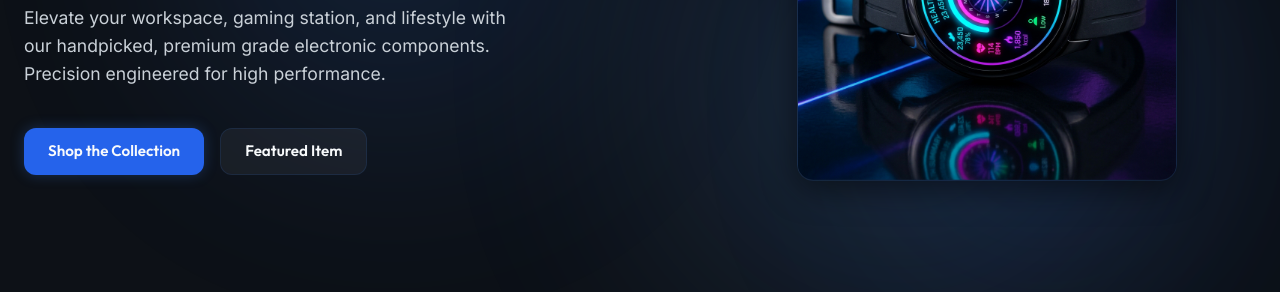
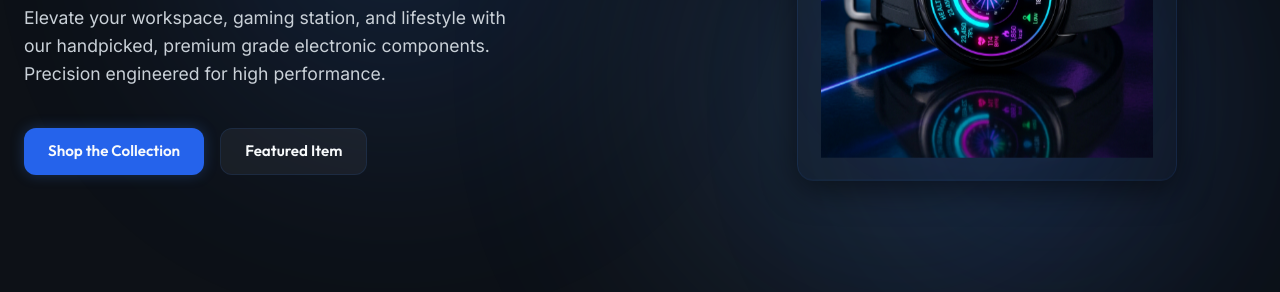
Before and after one commit to niharsarkhedi2610/electroflux, a website: page shop/frontend/index.html in a window 1280 px wide. Shown: the part 348-640 px from the top of the page. Drawn offline with Linux system fonts and the light colour scheme; no server answers.

Commit message:
fix: removed all scaling transforms from hero slide states to keep the image fixed in size

```diff
--- a/shop/frontend/css/style.css
+++ b/shop/frontend/css/style.css
@@ -553,26 +553,23 @@ header.scrolled {
 
 .hero-slide {
   position: absolute;
-  top: 0;
-  left: 0;
-  width: 100%;
-  height: 100%;
+  top: 6%;
+  left: 6%;
+  width: 88%;
+  height: 88%;
   object-fit: contain;
   opacity: 0;
-  transform: scale(1.06); /* starts slightly zoomed in/larger */
-  transition: opacity 1.2s ease-in-out, transform 4.5s cubic-bezier(0.25, 1, 0.5, 1);
+  transition: opacity 1.2s ease-in-out;
   pointer-events: none;
 }
 
 .hero-slide.active {
   opacity: 1;
-  transform: scale(1); /* slowly zooms out to settle at 1x */
   pointer-events: auto;
 }
 
 .hero-slide:hover {
-  transform: scale(1.04) !important; /* interactive hover zoom */
-  transition: transform 0.6s cubic-bezier(0.25, 0.8, 0.25, 1);
+  /* Image remains fixed at a stable scale inside the container */
 }
 
 /* Category Quick Section */
```
